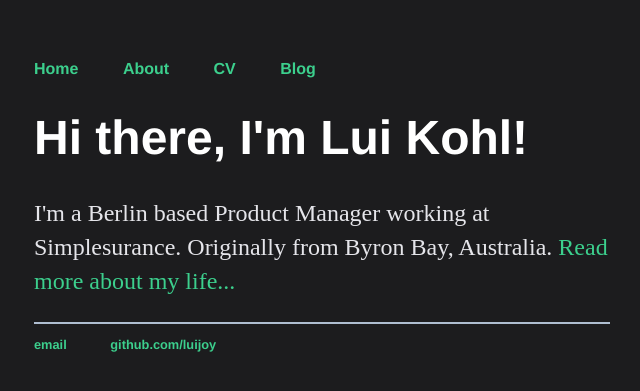
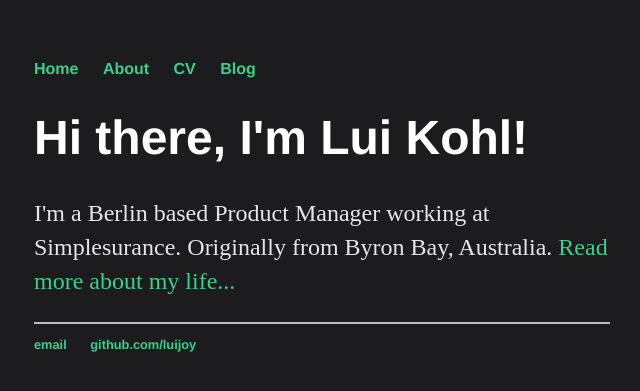
Before and after one commit to luijoy/luijoy.github.io, a Jekyll site: the page built from index.html, in a window 1280 px wide. Shown: the top 391 px of the page, without its empty margins (318-958 px from the left). Built offline with Jekyll 4.4.1, drawn with Linux system fonts in a browser that asks for light colours.

Commit message:
Update main.css

```diff
--- a/css/main.css
+++ b/css/main.css
@@ -12,17 +12,15 @@
 }
 nav ul li, footer ul li {
     display: inline;
-    margin-right: 40px;
+    margin-right: 20px;
 }
 a {
     text-decoration: none;
     color: #3CCF8D;
 }
 a:hover {
-    background-color: #fff;
-    padding: 10px;
-    border-radius: 4px;
-
+    text-decoration-line: underline;
+    text-decoration-style: wavy;
 }
 h1 {
     font-size: 3em;
```
